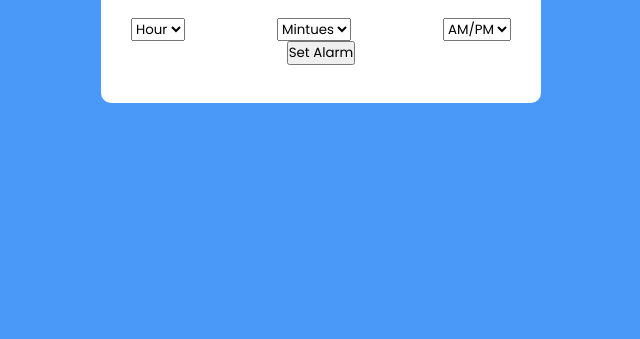
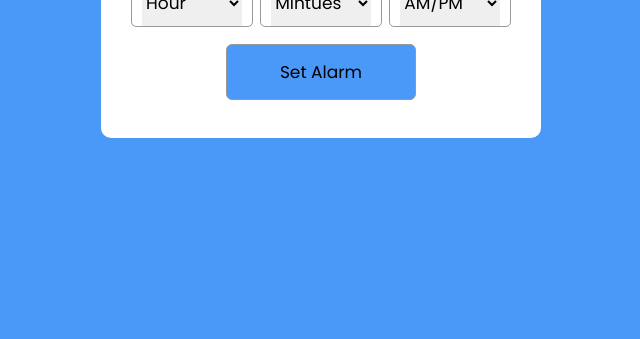
Before and after one commit to s-kvng/Simple-Alarm-Clock, a plain HTML site: page AlarmPage/index.html in a window 1280 px wide. Shown: the part 461-800 px from the top of the page, without its empty margins (319-959 px from the left). Drawn offline with Linux system fonts and the light colour scheme.

Commit message:
Update
Complete html and css files

```diff
--- a/AlarmPage/index.html
+++ b/AlarmPage/index.html
@@ -31,7 +31,7 @@
                     <option value="03">03</option>
                 </select>
             </div>
-                <div class="columun">
+                <div class="column">
                 <select name="" id="">
                     <option value="AM/PM" hidden>AM/PM</option>
                     <option value="AM">AM</option>
--- a/StylePage/style.css
+++ b/StylePage/style.css
@@ -43,5 +43,26 @@ body{
 }
 
 .content .column{
+    border-radius: 5px;
+    padding: 0 10px;
+    border: 1px solid #999;
+    width: calc(100% / 3 - 5px) ;
+}
 
+.content select{
+    border: none;
+    outline: none;
+    height: 45px;
+    width: 100%;
+    font-size: 17px;
 }
+
+.wrapper button{
+    border-radius: 6px ;
+    width: 50%;
+    margin-top: 17px;
+    height: 3.5rem;
+    border: 1px solid #999;
+    background: #4a98f7;
+    font-size: 17px;
+}
```
